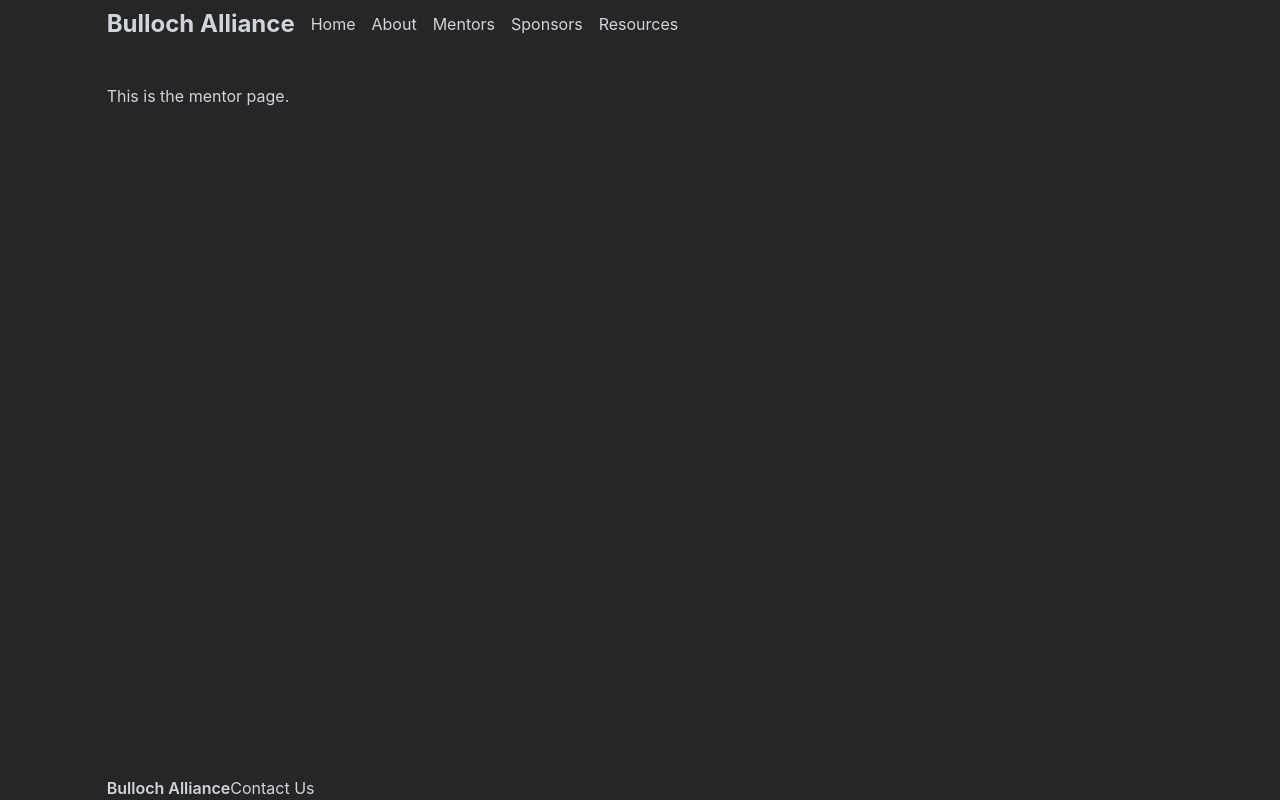
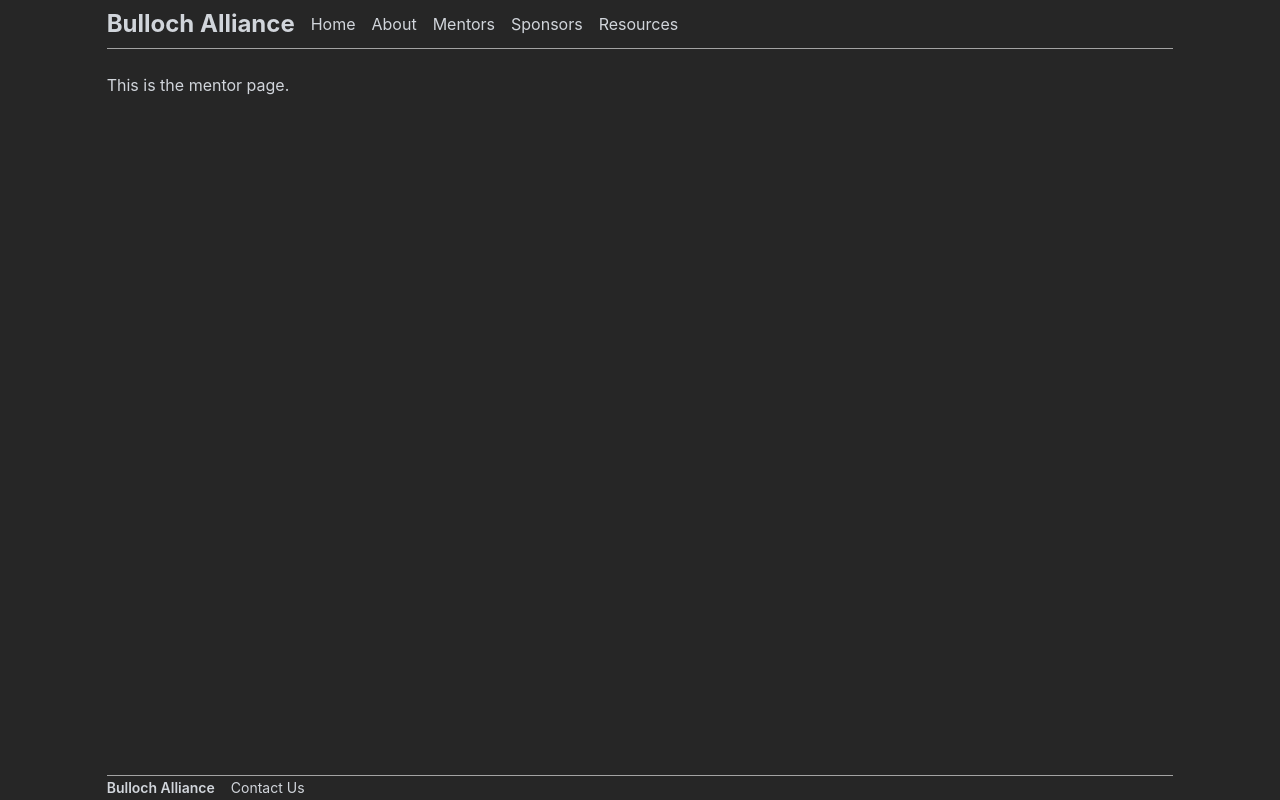
Before and after one commit to FRC8815-Bulloch-Alliance/FRC8815_Website, a Next.js app: page /mentors in a window 1280 px wide. Built offline with nearby package versions, Linux system fonts and the light colour scheme.

Commit message:
getting more text onto the hero page

```diff
--- a/pages/components/footer.tsx
+++ b/pages/components/footer.tsx
@@ -2,11 +2,15 @@
 
 export default function Footer() {
   return (
-    <div className="z-50 absolute bottom-0">
-      <footer className="flex">
-        <a className="font-semibold">Bulloch Alliance</a>
-        <a className="place-self-end">Contact Us</a>
-      </footer>
-    </div>
+    <footer className="text-sm leading-6 mt-12 fixed bottom-0 w-10/12">
+      <div className="flex border-t border-neutral-400 items-center space-x-4">
+        <div>
+          <a className="font-semibold">Bulloch Alliance</a>
+        </div>
+        <div>
+          <a className="">Contact Us</a>
+        </div>
+      </div>
+    </footer>
   )
 }
--- a/pages/components/layout.tsx
+++ b/pages/components/layout.tsx
@@ -4,10 +4,10 @@ import Footer from './footer';
 export default function Layout({ children }: { children: any }) {
   return (
     <>
-      <div className="text-gray-300 bg-neutral-800 h-screen w-screen">
+      <div className="text-gray-300 bg-neutral-800 h-screen w-full">
         <div className="w-10/12 mx-auto">
           <Navbar />
-          <main className="my-9">{children}</main>
+          <main className="mt-6">{children}</main>
           <Footer />
         </div>
       </div>
--- a/pages/components/navbar.tsx
+++ b/pages/components/navbar.tsx
@@ -3,13 +3,14 @@ import Link from 'next/link';
 
 export default function Navbar() {
   return (
-    <div className="flex items-center center-text py-2 space-x-4 z-50">
+    <div className="flex items-center center-text py-2 space-x-4 z-50 border-b border-neutral-400">
       <div className="text-2xl font-bold">
         <a href="/">Bulloch Alliance</a>
       </div>
       <div className="space-x-4">
         <Link href="/">
-          <a className="hover:underline underline-offset-8">Home</a>
+          <a
+            className="hover:underline underline-offset-8">Home</a>
         </Link>
         <Link href="/about">
           <a className="hover:underline underline-offset-8">About</a>
--- a/pages/index.tsx
+++ b/pages/index.tsx
@@ -3,6 +3,7 @@ import Head from 'next/head'
 import Layout from './components/layout';
 import Image from 'next/image';
 import tripleClimb from '../public/TripleClimbHeroImage.jpg';
+import MidRoundImg from '../public/MidRoundImage.jpg';
 
 const Home: NextPage = () => {
   return (
@@ -12,22 +13,32 @@ const Home: NextPage = () => {
           <title>Bulloch Alliance</title>
         </Head>
 
-        <div className="flex items-center space-x-3">
+        <div className="flex items-center justify-between space-x-2">
           {/* This will serve as a container for the text on the 'hero' page */}
-          <div className="w-6/12 bg-neutral-700 rounded-lg px-4 py-4" >
-            <h1 className="text-5xl">
-              Bulloch Alliance
+          <div className="w-4/12 h-full border border-neutral-400 rounded-md px-4 py-4 mx-auto" >
+            <h1 className="text-5xl font-medium">
+              Welcome!
             </h1>
             <br />
+            <p className="leading-relaxed">
+              We are FRC Team 8815. Having started the program in 2022, we plan on bringing
+              STEM to as many high school students in the Bulloch County area as we can support.
+            </p>
+            <br />
+            <h2 className="text-3xl font-medium">What we do</h2>
+            <p className="leading-relaxed">
+              Our goal is to expose students to engineering and practical experience through building
+              out robots for the FIRST Robotics Competition. As we mature as a program, we will work towards
+              community outreach.
+            </p>
             <p>
-              We are FRC Team 8815. Our goal is to help high school students in the Bulloch County area
-              expand their horizons through exposure through STEM.
+
             </p>
           </div>
           {/* This will serve a as container for the hero image */}
-          <div className="w-6/12">
+          <div className="w-1/2 h-full mx-auto">
             <Image
-              src={tripleClimb}
+              src={MidRoundImg}
               layout="responsive"
               className="rounded-lg"
             />
```
